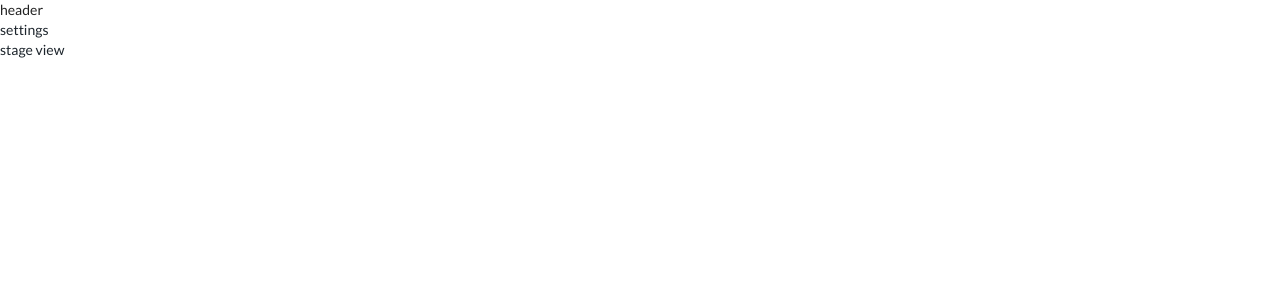
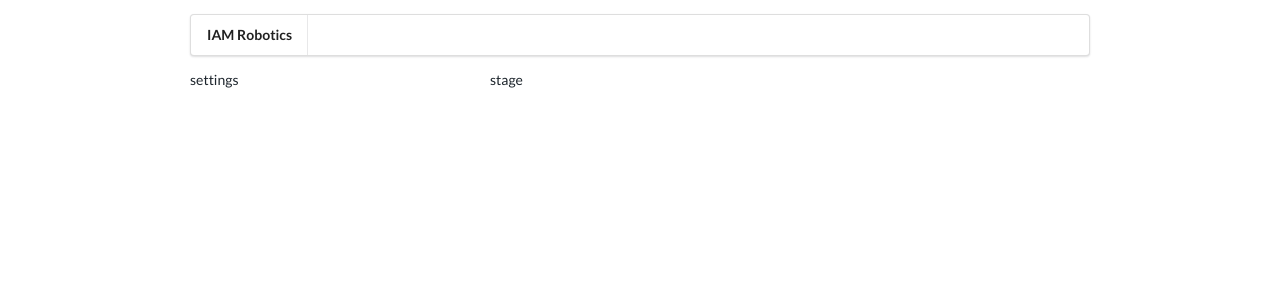
Before and after one commit to demoaccountrobotics/iamrobotics-demo, a React (Create React App) app: page / in a window 1280 px wide. Shown: the top 300 px of the page. Built offline with nearby package versions, Linux system fonts and the light colour scheme.

Commit message:
finished styling initial components

```diff
--- a/src/components/App.scss
+++ b/src/components/App.scss
@@ -1,3 +1,4 @@
 .app {
   color: var(--primary-color);
+  width: 900px;
 }
--- a/src/components/App.tsx
+++ b/src/components/App.tsx
@@ -1,8 +1,8 @@
 import Settings from "./Settings";
 import StageView from "./StageView";
 
-import '../theme.css'
-import './App.scss'
+import '../theme.css';
+import './App.scss';
 
 const App = () => {
   // TODO: Create state and pass props to each component
--- /dev/null
+++ b/src/components/Header.scss
@@ -0,0 +1,3 @@
+.main-header{
+  width: 900px;
+}
--- a/src/components/Header.tsx
+++ b/src/components/Header.tsx
@@ -1,8 +1,12 @@
+import "./Header.scss";
+
 const Header = () => {
   // TODO: application navigation to different states
   return (
-    <div>header</div>
+    <div className="main-header ui menu">
+      <div className="header item">IAM Robotics</div>
+    </div>
   );
-};
+}
 
 export default Header;
--- /dev/null
+++ b/src/components/Settings.scss
@@ -0,0 +1,4 @@
+.settings{
+  width: 300px;
+  display: inline-block;
+}
--- a/src/components/Settings.tsx
+++ b/src/components/Settings.tsx
@@ -1,7 +1,9 @@
+import './Settings.scss';
+
 const Settings = () => {
   // TODO: manage each robot on the stage status
   return (
-    <div>settings</div>
+    <div className="settings">settings</div>
   );
 };
 
--- /dev/null
+++ b/src/components/StageView.scss
@@ -0,0 +1,5 @@
+.stage-view{
+  width: 600px;
+  height: 500px;
+  display: inline-block;
+}
--- a/src/components/StageView.tsx
+++ b/src/components/StageView.tsx
@@ -1,7 +1,9 @@
+import './StageView.scss';
+
 const StageView = () => {
   // TODO: display the location and status of each robot
   return (
-    <div>stage view</div>
+    <div className="stage-view">stage</div>
   );
 };
 
--- a/src/index.tsx
+++ b/src/index.tsx
@@ -3,7 +3,8 @@ import App from './components/App';
 import Header from './components/Header';
 
 ReactDOM.render(
-  <main>
+  // TODO: Pull main into it's own component
+  <main style={{width: '900px', margin: '1em auto'}}>
     <Header />
     <App />
   </main>,document.getElementById('root')
```
